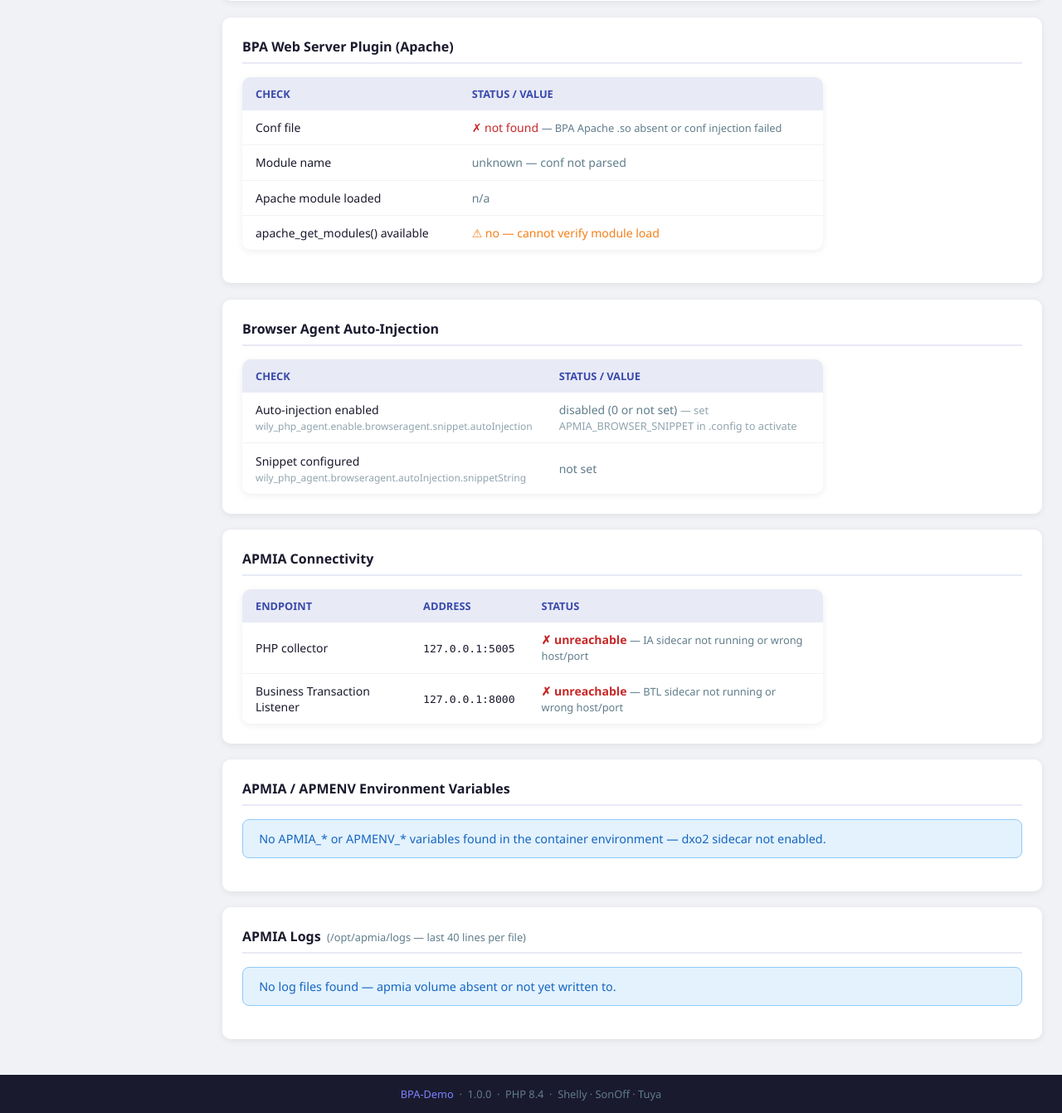
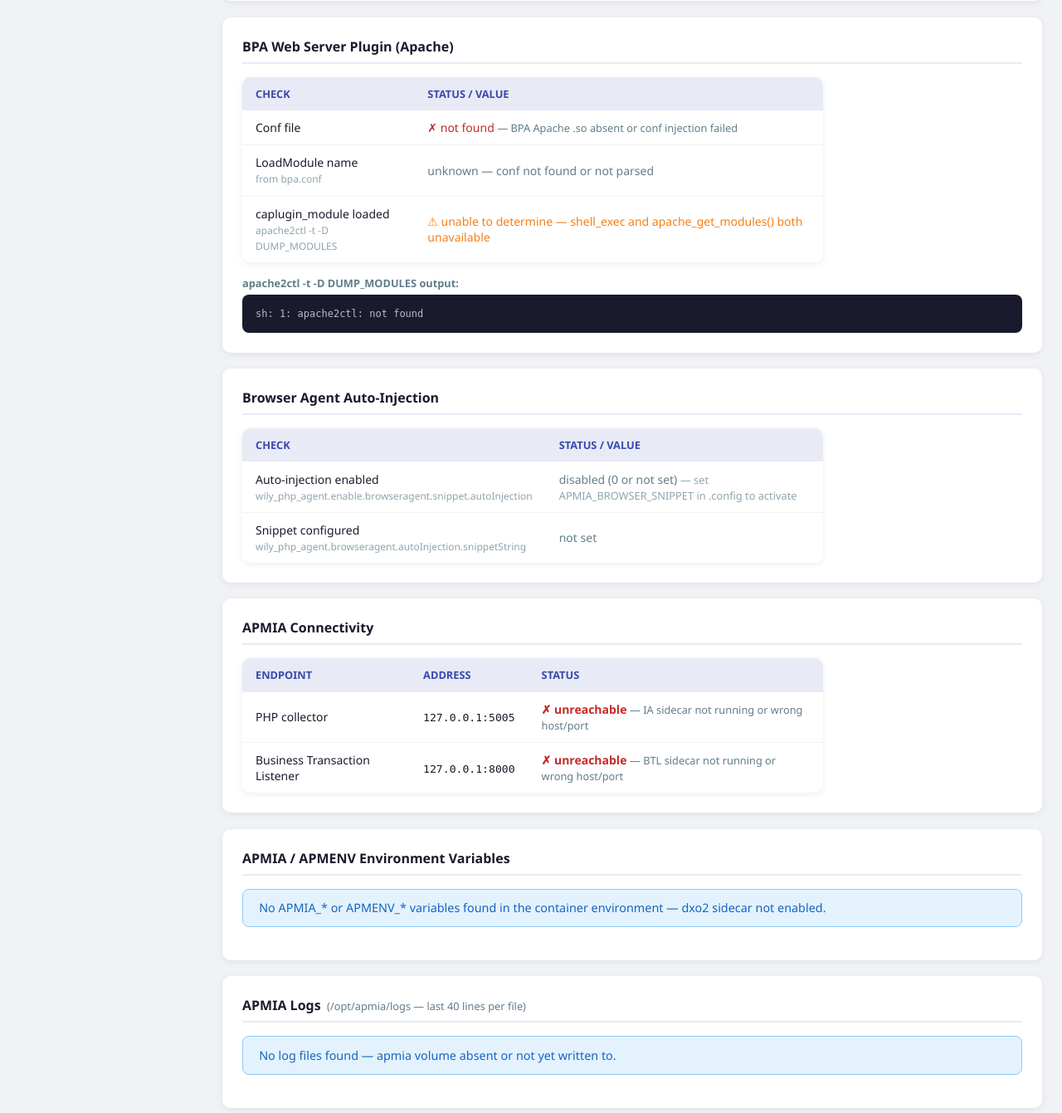
Before and after one commit to jmertin/bpa-demo-env, a PHP site: page /index.php?page=dxo2 in a window 1280 px wide. Shown: the part 889-2230 px from the top of the page at 83% size. Run offline with PHP 8.4, Linux system fonts and the light colour scheme; the visitor is signed in with stand-in values (Sample User, id 1); tables that the repository leaves empty hold one stand-in row (values such as "Sample post"); data that the repository does not hold is empty.

Commit message:
fix: detect BPA Apache module via apache2ctl DUMP_MODULES, search caplugin_module
Replace apache_get_modules() with shell_exec('apache2ctl -t -D DUMP_MODULES 2>&1')
as the authoritative detection method. The BPA Apache plugin always registers
itself as 'caplugin_module', so that is the fixed name searched for regardless
of what is parsed from the LoadModule directive in bpa.conf. Falls back to
apache_get_modules() when shell_exec is disabled. The raw DUMP_MODULES output
is shown in a scrollable terminal block for full visibility.

Co-Authored-By: Claude Sonnet 4.6 <noreply@anthropic.com>

```diff
--- a/app/src/pages/dxo2.php
+++ b/app/src/pages/dxo2.php
@@ -125,8 +125,32 @@ $bpaModuleName  = '';
 if (preg_match('/LoadModule\s+(\S+)\s/', $bpaConfContent, $bm)) {
   $bpaModuleName = $bm[1];
 }
-$apacheModules   = function_exists('apache_get_modules') ? apache_get_modules() : [];
-$bpaModuleLoaded = $bpaModuleName !== '' && in_array($bpaModuleName, $apacheModules, true);
+
+// Authoritative detection: apache2ctl -t -D DUMP_MODULES lists every loaded
+// module by its internal name.  The BPA Apache module is always registered as
+// 'caplugin_module'.  Fall back to apache_get_modules() when shell_exec is
+// unavailable (e.g. PHP disable_functions).
+$dumpRaw    = '';
+$dumpList   = [];
+$dumpViaCmd = false;
+if (function_exists('shell_exec')) {
+  $raw = shell_exec('apache2ctl -t -D DUMP_MODULES 2>&1') ?? '';
+  if ($raw !== '') {
+    $dumpRaw    = trim($raw);
+    $dumpViaCmd = true;
+    foreach (explode("\n", $raw) as $line) {
+      if (preg_match('/^\s+(\w+_module)\b/', $line, $mm)) {
+        $dumpList[] = $mm[1];
+      }
+    }
+  }
+}
+if (empty($dumpList) && function_exists('apache_get_modules')) {
+  $dumpList   = apache_get_modules();
+  $dumpViaCmd = false;
+}
+
+$bpaModuleLoaded = in_array('caplugin_module', $dumpList, true);
 
 // ── 3. Browser agent ───────────────────────────────────────────────────────────
 $baEnabled = ($iniValues['wily_php_agent.enable.browseragent.snippet.autoInjection'] ?? '0') === '1';
@@ -269,42 +293,45 @@ foreach ($badges as [$label, $ok, $state]):
         <?php endif ?></td>
       </tr>
       <tr>
-        <td>Module name</td>
+        <td>LoadModule name<br>
+            <span style="font-size:.75rem;color:#90a4ae">from bpa.conf</span></td>
         <td><?php if ($bpaModuleName !== ''): ?>
           <code style="font-size:.82rem"><?= htmlspecialchars($bpaModuleName) ?></code>
         <?php else: ?>
-          <span style="color:#607d8b">unknown — conf not parsed</span>
+          <span style="color:#607d8b">unknown — conf not found or not parsed</span>
         <?php endif ?></td>
       </tr>
       <tr>
-        <td>Apache module loaded</td>
+        <td>caplugin_module loaded<br>
+            <span style="font-size:.75rem;color:#90a4ae">
+              <?= $dumpViaCmd ? 'apache2ctl -t -D DUMP_MODULES' : 'apache_get_modules()' ?>
+            </span></td>
         <td><?php if ($bpaModuleLoaded): ?>
           <span style="color:#2e7d32;font-weight:700">&#10003; yes</span>
-        <?php elseif ($bpaModuleName !== ''): ?>
+        <?php elseif (!empty($dumpList)): ?>
           <span style="color:#c62828;font-weight:700">&#10007; no</span>
-          <span style="color:#607d8b;font-size:.8rem"> — <?= htmlspecialchars($bpaModuleName) ?> not in apache_get_modules()</span>
+          <span style="color:#607d8b;font-size:.8rem"> — caplugin_module not in module list</span>
         <?php else: ?>
-          <span style="color:#607d8b">n/a</span>
+          <span style="color:#f57f17">&#9888; unable to determine — shell_exec and apache_get_modules() both unavailable</span>
         <?php endif ?></td>
       </tr>
-      <?php if (function_exists('apache_get_modules')): ?>
-      <tr>
-        <td>apache_get_modules() available</td>
-        <td><span style="color:#2e7d32">&#10003; yes (mod_php SAPI)</span></td>
-      </tr>
-      <?php else: ?>
-      <tr>
-        <td>apache_get_modules() available</td>
-        <td><span style="color:#f57f17">&#9888; no — cannot verify module load</span></td>
-      </tr>
-      <?php endif ?>
     </tbody>
   </table>
   <?php if ($bpaConfContent !== ''): ?>
   <div style="font-size:.8rem;color:#607d8b;margin-bottom:.3rem">
     <strong>bpa.conf contents:</strong>
   </div>
-  <pre style="background:#1a1a2e;color:#b0bec5;border-radius:8px;padding:1rem;font-size:.8rem;overflow-x:auto;white-space:pre-wrap;word-break:break-all"><?= htmlspecialchars($bpaConfContent) ?></pre>
+  <pre style="background:#1a1a2e;color:#b0bec5;border-radius:8px;padding:1rem;font-size:.8rem;overflow-x:auto;white-space:pre-wrap;word-break:break-all;margin-bottom:1rem"><?= htmlspecialchars($bpaConfContent) ?></pre>
+  <?php endif ?>
+  <?php if ($dumpRaw !== ''): ?>
+  <div style="font-size:.8rem;color:#607d8b;margin-bottom:.3rem">
+    <strong>apache2ctl -t -D DUMP_MODULES output:</strong>
+  </div>
+  <pre style="background:#1a1a2e;color:#b0bec5;border-radius:8px;padding:1rem;font-size:.75rem;max-height:280px;overflow-y:auto;white-space:pre-wrap;word-break:break-all"><?= htmlspecialchars($dumpRaw) ?></pre>
+  <?php elseif (!$dumpViaCmd && function_exists('apache_get_modules')): ?>
+  <p style="font-size:.8rem;color:#90a4ae;font-style:italic">
+    shell_exec unavailable — module list sourced from apache_get_modules().
+  </p>
   <?php endif ?>
 </div>
 
```
